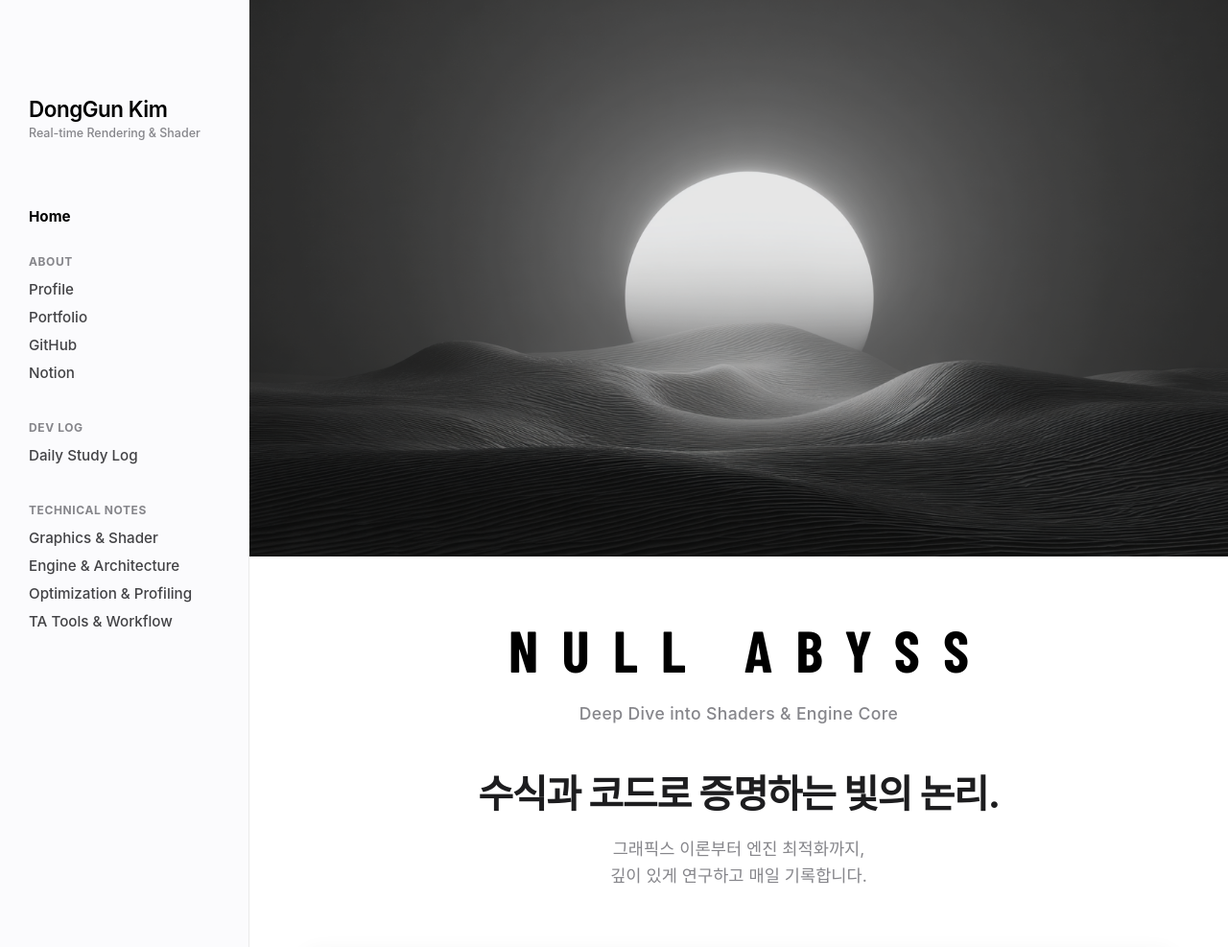
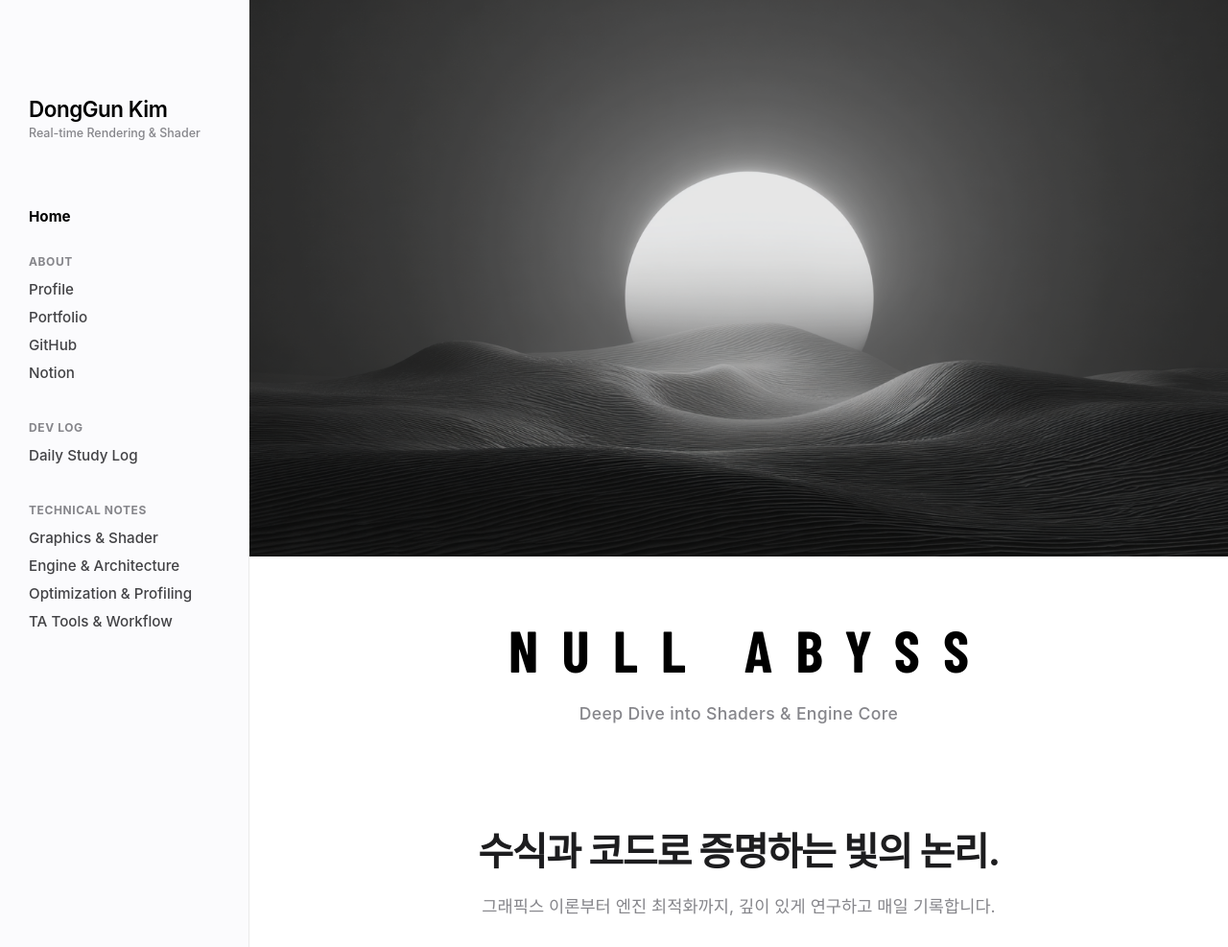
Before and after one commit to KimDongGun324/kimdonggun324.github.io, a Jekyll site: the page built from index.md, in a window 1280 px wide. Shown: the top 987 px of the page at 96% size. Built offline with Jekyll 4.4.1, drawn with Linux system fonts in a browser that asks for light colours; grey boxes are pictures that could not be loaded.

Commit message:
텍스트, 위치 수정

```diff
--- a/index.md
+++ b/index.md
@@ -25,13 +25,13 @@ permalink: /
   .apple-wrapper {
     max-width: 1200px;
     margin: 0 auto;
-    padding: 20px 0 100px 0;
+    padding: 80px 0 100px 0;
     box-sizing: border-box;
   }
 
   /* [수정됨] 헤더 텍스트: 크기 축소 및 한 줄 최적화 */
   .apple-header {
-    margin-bottom: 60px;
+    margin-bottom: 80px;
     padding: 0 20px;
     text-align: center;
   }
@@ -167,8 +167,7 @@ permalink: /
       수식과 코드로 증명하는 빛의 논리.
     </h1>
     <p class="apple-subhead">
-      그래픽스 이론부터 엔진 최적화까지,<br>
-      깊이 있게 연구하고 매일 기록합니다.
+      그래픽스 이론부터 엔진 최적화까지, 깊이 있게 연구하고 매일 기록합니다.
     </p>
   </header>
 
```
